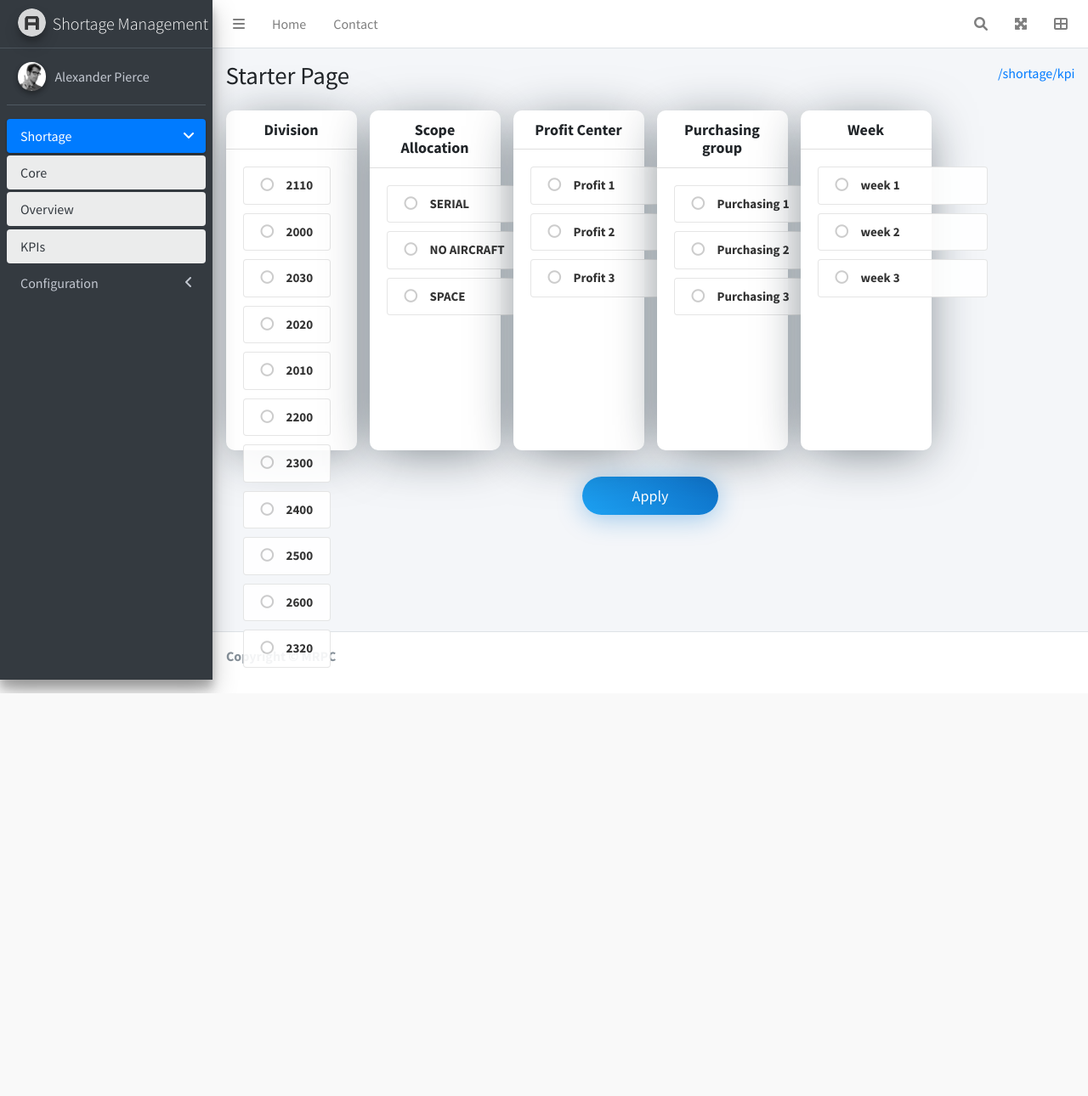
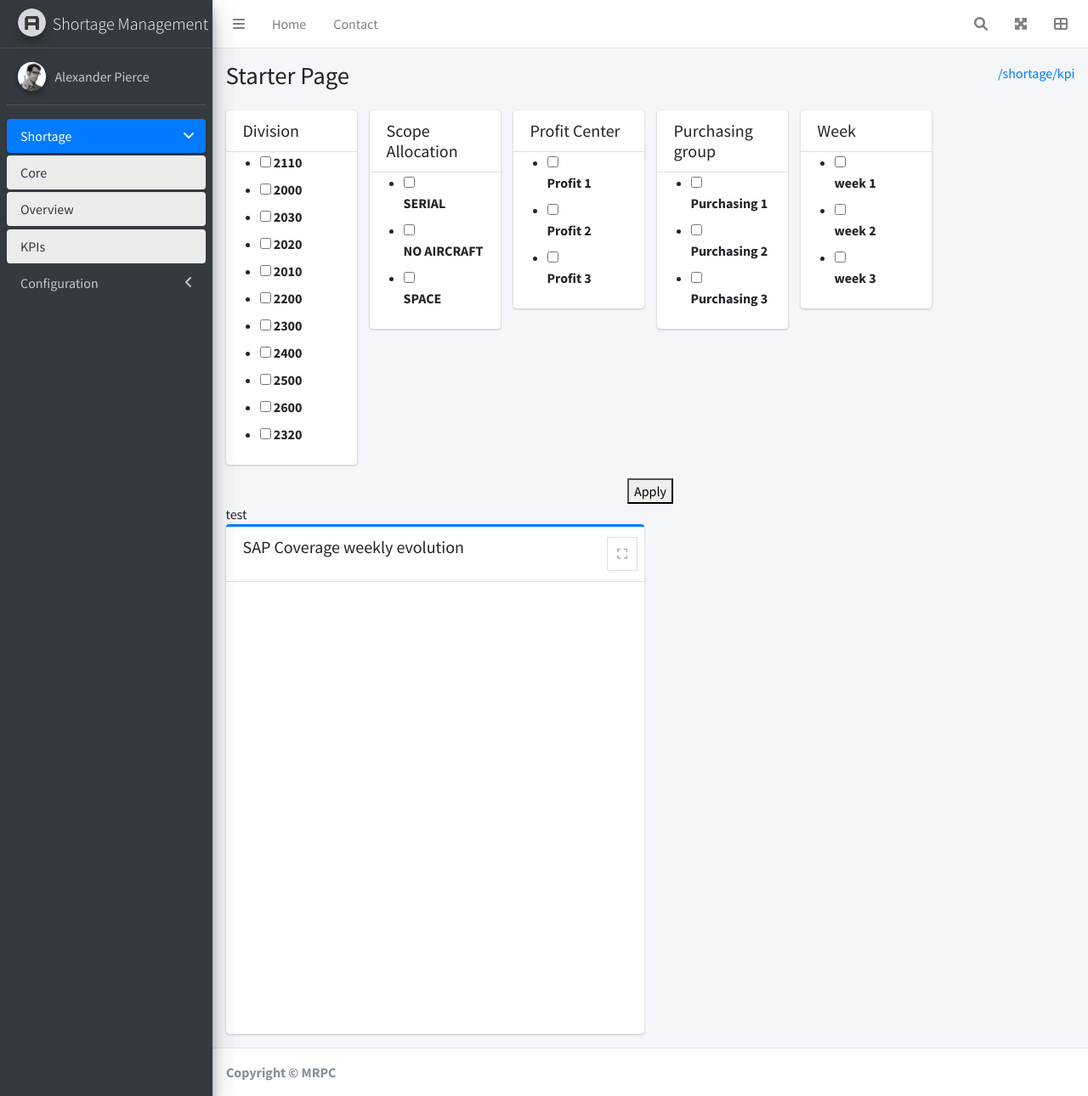
Before and after one commit to houssemedine/shortage, a Django app: page /shortage/kpi in a window 1280 px wide. Shown: the whole page at 85% size. Before the commit the page ends 816 px from the top, so only its background shows below. Run offline with Django 4.2, Linux system fonts and the light colour scheme; a map, chart or similar area stays blank; some libraries are stand-ins or nearby versions.

Commit message:
kpi add chart 7

```diff
--- a/ShortageManagement/shortage/templates/app/kpi.html
+++ b/ShortageManagement/shortage/templates/app/kpi.html
@@ -1,192 +1,5 @@
 {% extends "base.html" %}
 {% block content %}
-<style>
-
-
-ul.ks-cboxtags {
-    display: flex;flex-wrap: wrap;justify-content: space-between;
-    list-style: none;
-    padding: 20px;
-}
-    ul.ks-cboxtags li {
-    display: block;
-}
-    ul.ks-cboxtags li label {
-        display: inline-block;
-        background-color: rgba(255, 255, 255, 0.9);
-        border: 1px solid rgba(0, 0, 0, 0.1);
-        color: rgba(0, 0, 0, 0.8);
-        font-size: 15px;
-        border-radius: 4px;
-        white-space: nowrap;
-        margin: 0 0 10px 0;
-        -webkit-touch-callout: none;
-        -webkit-user-select: none;
-        -moz-user-select: none;
-        -ms-user-select: none;
-        user-select: none;
-        -webkit-tap-highlight-color: transparent;
-        -webkit-transition: all .2s;
-        -o-transition: all .2s;
-        transition: all .2s;
-        width: 200pxx;
-
-    }
-
-ul.ks-cboxtags li label {
-  padding: 10px 20px;
-  cursor: pointer; }
-  ul.ks-cboxtags li label::before {
-    display: inline-block;
-    font-style: normal;
-    font-variant: normal;
-    text-rendering: auto;
-    -webkit-font-smoothing: antialiased;
-    font-family: "FontAwesome";
-    font-weight: 900;
-    font-size: 15px;
-    padding: 0;
-    margin-right: 15px;
-    content: "\f1db";
-    color: rgba(0, 0, 0, 0.2);
-    -webkit-transition: -webkit-transform .3s ease-in-out;
-    transition: -webkit-transform .3s ease-in-out;
-    -o-transition: transform .3s ease-in-out;
-    transition: transform .3s ease-in-out;
-    transition: transform .3s ease-in-out, -webkit-transform .3s ease-in-out;
-    /* position: absolute;
-    right: 40px; */
-    margin-top: -5px;
-}
-  ul.ks-cboxtags li label span {
-    background: #f9e090;
-    font-size: 12px;
-    padding: 2px 5px;
-    border-radius: 30px;
-    color: #fff;
-    margin-left: 10px; }
-
-ul.ks-cboxtags li input[type="checkbox"]:checked + label::before {
-  content: "\f058";
-  -webkit-transform: rotate(-360deg);
-  -ms-transform: rotate(-360deg);
-  transform: rotate(-360deg);
-  -webkit-transition: -webkit-transform .3s ease-in-out;
-  transition: -webkit-transform .3s ease-in-out;
-  -o-transition: transform .3s ease-in-out;
-  transition: transform .3s ease-in-out;
-  transition: transform .3s ease-in-out, -webkit-transform .3s ease-in-out;
-  color: #fff; }
-
-ul.ks-cboxtags li input[type="checkbox"]:checked + label {
-  border: 1px solid #c400c6;
-  background-color: #c400c6;
-  color: #fff;
-  -webkit-transition: all .2s;
-  -o-transition: all .2s;
-  transition: all .2s; }
-  ul.ks-cboxtags li input[type="checkbox"]:checked + label span {
-    background: #fff;
-    color: #000; }
-
-ul.ks-cboxtags li input[type="checkbox"] {
-  display: absolute; }
-
-ul.ks-cboxtags li input[type="checkbox"] {
-  position: absolute;
-  opacity: 0; }
-ul.ks-cboxtags li label:hover {
-    background-color: #c400c6;
-    color: #fff;
-    border-color: #fff;
-
-}
-ul.ks-cboxtags li input[type="checkbox"]:hover + label::before{
-    border-color: #fff;
-    color: #fff;
- }
-.card-filter{
-    box-shadow: 0px 8px 60px -10px rgba(13, 28, 39, 0.6);
-    border-radius: 10px;
-    height: 400px;
-}
-.card-filter-header{
-    /* color: #fff;
-    margin-top: 0px;
-    text-align: center;
-    font-weight: 200px
-    font-size: 25px;
-    background: var(--primary);
-    -webkit-box-shadow: 0 0 3px rgb(0 0 0 / 70%);
-    box-shadow: 0 0 3px rgb(0 0 0 / 80%);
-    height: 43px;
-    border-radius: 10px 10px 0 0; */
-    text-align: center;
-
-
-
-}
-.card-filter-header .m-0{
-    font-weight: 700 !important;
-    font-size: 18px;
-
-}
-.profile-card__button {
-	 background: none;
-	 border: none;
-	 /* font-family: 'Quicksand', sans-serif; */
-	 font-weight: 500;
-	 font-size: 18px;
-	 margin: 15px 35px;
-	 /* padding: 15px 40px; */
-	 min-width: 160px;
-	 border-radius: 50px;
-	 min-height: 45px;
-	 color: #fff;
-	 cursor: pointer;
-	 backface-visibility: hidden;
-	 transition: all 0.3s;
-}
- @media screen and (max-width: 768px) {
-	 .profile-card__button {
-		 min-width: 170px;
-		 margin: 15px 25px;
-	}
-}
- @media screen and (max-width: 576px) {
-	 .profile-card__button {
-		 min-width: inherit;
-		 margin: 0;
-		 margin-bottom: 16px;
-		 width: 200px;
-		 max-width: 300px;
-	}
-	 .profile-card__button:last-child {
-		 margin-bottom: 0;
-	}
-}
- .profile-card__button:focus {
-	 outline: none !important;
-}
- @media screen and (min-width: 768px) {
-	 .profile-card__button:hover {
-		 transform: translateY(-5px);
-	}
-}
- .profile-card__button:first-child {
-	 margin-left: 0;
-}
- .profile-card__button:last-child {
-	 margin-right: 0;
-}
- .profile-card__button.button--blue {
-	 background: linear-gradient(45deg, #1da1f2, #0e71c8);
-	 box-shadow: 0px 4px 30px rgba(19, 127, 212, 0.4);
-}
- .profile-card__button.button--blue:hover {
-	 box-shadow: 0px 7px 30px rgba(19, 127, 212, 0.75);
-}
-</style>
 <div class="row">
     <div class="col-2">
         <div class="card card-filter">
@@ -289,6 +102,91 @@ ul.ks-cboxtags li input[type="checkbox"]:hover + label::before{
     </div>
 </div>
 <center><button class="profile-card__button button--blue">Apply</button></center>
-<!-- <button class="profile-card__button button--orange">Follow</button> -->
 
-{% endblock content %}
+test
+
+<div class="row">
+    <div class="col-6">
+        <div class="card card-primary card-outline" style="overflow-x:scroll;overflow-y:scroll;height: 600px !important; ">
+            <div class="card-header">
+                <div class="card-tools" style="margin-right: -0.8rem;" >
+                    <li class="list-group-item" style="padding:7px;"><button type="button" class="btn btn-tool" data-card-widget="maximize" style="padding:3px;padding-top: 0px;"><i class="fas fa-expand"></button></i></li>
+                </div>
+                <h5 class="m-0">SAP Coverage weekly evolution</h5>
+            </div>
+            <div class="card-body">
+                <canvas id="covred_per_week" ></canvas>
+
+                <script>
+                    var xValues = ['2022_8','2022_9','2022_10','2022_11'];
+                    var data = [0.6,0.4,0.2,0.3];
+
+                    const covred_per_week=new Chart("covred_per_week", {
+                        type: "bar",
+                        data: {
+                                labels: xValues,
+                                datasets: [
+                                    {
+                                    label:'cost',
+                                    backgroundColor:  ['#845EC2','#D65DB1','#FF6F91','#FF9671','#FFC75F','#008F7A','#4E8397','#C34A36'],
+                                    borderColor:  ['#845EC2','#D65DB1','#FF6F91','#FF9671','#FFC75F','#008F7A','#4E8397','#C34A36'],
+                                    borderWidth: 1,
+                                    data: data
+                                    }
+                                ]
+                                },
+                        options: {
+                            plugins: {
+                                    datalabels: {
+                                        anchor: 'end',
+                                        clamp: true,
+                                        color: 'black',
+                                        // Format to %
+                                        formatter: (value, ctx) => {
+                                        let percentage = (value*100).toFixed(2)+"%";
+                                        return percentage;
+                                    },
+                                    },
+                                    legend: {
+                                    display: false,
+                                    position:'right',
+                                    align:'middle',
+                                    labels: {
+                                    usePointStyle: true,
+                                    boxWidth: 6
+                                    },
+                                    },
+
+                                    title: {
+                                        display: false,
+                                        text: "tile"
+                                    },
+
+                                },
+                                scales: {
+                                    y: {
+                                        max:1,
+                                        ticks: {
+                                            format: {
+                                                style: 'percent',
+                                            },
+                                            beginAtZero: true,
+                                            steps: 10,
+                                            stepValue: 5,
+                                            max:200
+                                        }
+                                    }
+                                },
+                                responsive: true,
+                                maintainAspectRatio:false,
+                        }
+                    });
+                </script>
+            </div>
+        </div>
+    </div>
+
+</div>
+
+
+{% endblock%}
```
